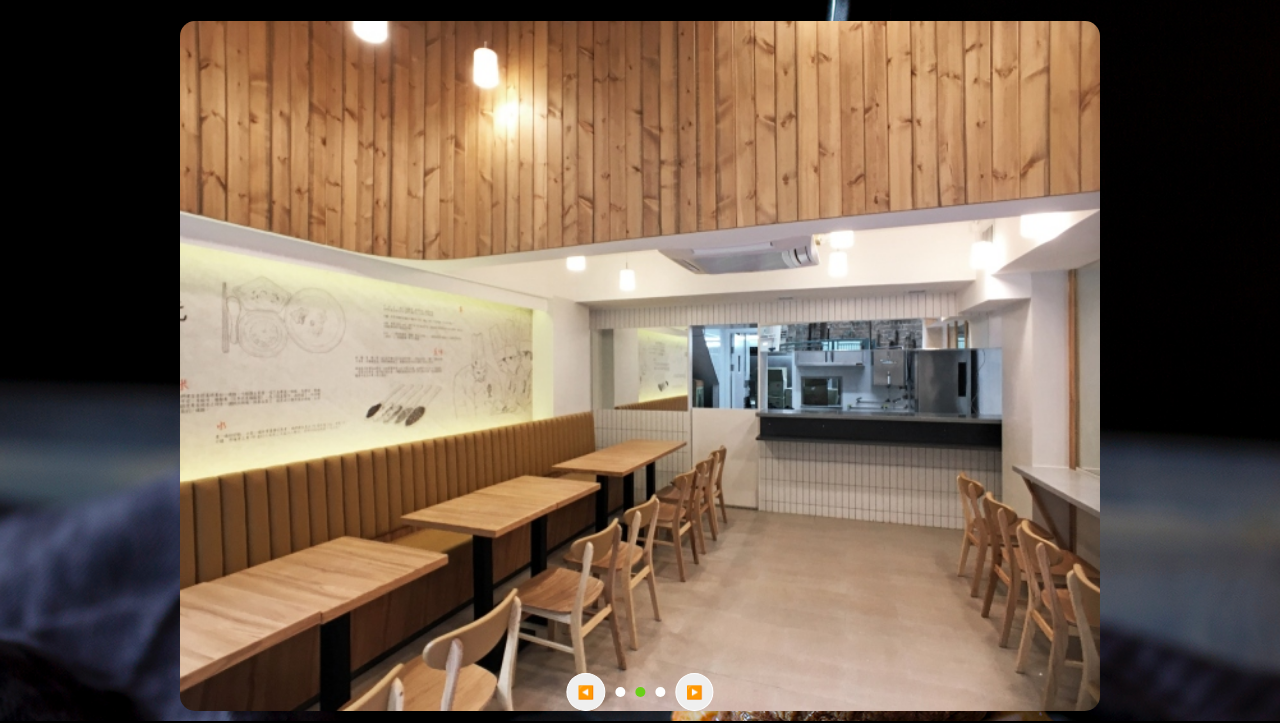
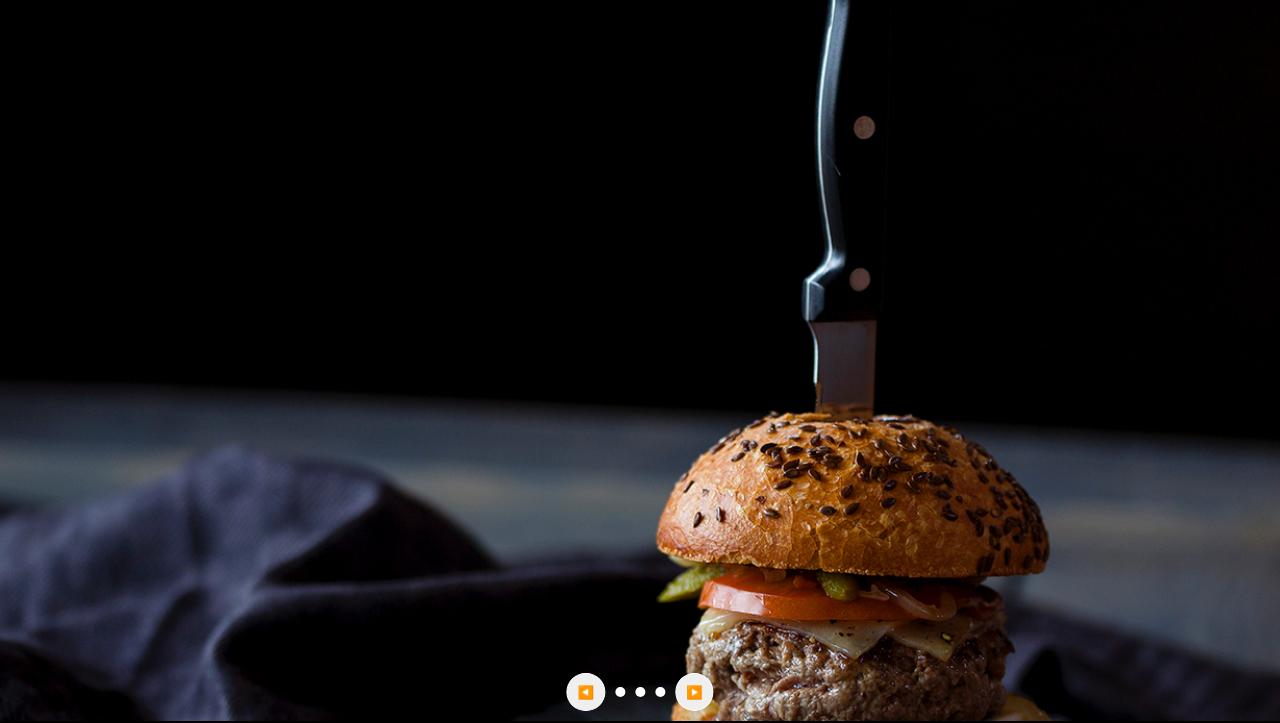
Before and after one commit to yusuforzibekov/final-project-js, a website with bundled scripts: page src/menu.html in a window 1280 px wide. Shown: the part 79-802 px from the top of the page. Built offline with nearby package versions, Linux system fonts and the light colour scheme.

Commit message:
Remove slider functionality and associated styles from header

```diff
--- a/src/js/menu.js
+++ /dev/null
@@ -1,64 +0,0 @@
-document.addEventListener('DOMContentLoaded', () => {
-    initializeSlider();
-});
-
-function initializeSlider() {
-    const next = document.querySelector('.btn--next');
-    const prev = document.querySelector('.btn--prev');
-    const sliders = document.querySelectorAll('.header-slider img');
-    const indicators = document.querySelectorAll('.indicator');
-
-    let currentIndex = 0;
-    let timer;
-
-    const updateSlide = (index) => {
-        sliders.forEach((slide, idx) => {
-            slide.style.opacity = idx === index ? '1' : '0';
-        });
-        indicators.forEach((indicator, idx) => {
-            indicator.classList.toggle('active', idx === index);
-        });
-    };
-
-    const nextSlide = () => {
-        currentIndex = (currentIndex + 1) % sliders.length;
-        updateSlide(currentIndex);
-        resetAutoplay();
-    };
-
-    const prevSlide = () => {
-        currentIndex = (currentIndex - 1 + sliders.length) % sliders.length;
-        updateSlide(currentIndex);
-        resetAutoplay();
-    };
-
-    const jumpToSlide = (index) => {
-        currentIndex = index;
-        updateSlide(currentIndex);
-        resetAutoplay();
-    };
-
-    const autoplay = () => {
-        timer = setTimeout(nextSlide, 3000);
-    };
-
-    const resetAutoplay = () => {
-        clearTimeout(timer);
-        autoplay();
-    };
-
-    // Event Listeners
-    next.addEventListener('click', nextSlide);
-    prev.addEventListener('click', prevSlide);
-
-    indicators.forEach((indicator, index) => {
-        indicator.addEventListener('click', () => jumpToSlide(index));
-    });
-
-    document.querySelector('.header-sliders').addEventListener('mouseover', () => clearTimeout(timer));
-    document.querySelector('.header-sliders').addEventListener('mouseout', autoplay);
-
-    // Initialize slider
-    updateSlide(currentIndex);
-    autoplay();
-}
--- a/src/menu.html
+++ b/src/menu.html
@@ -43,18 +43,6 @@
                 </div>
 
                 <div class="col-10 m-auto">
-                    <div class="header-sliders">
-                        <div class="header-slider">
-                            <img src="assets/images/slider1.jpg" alt="Slider Image 1">
-                        </div>
-                        <div class="header-slider">
-                            <img src="assets/images/slider2.jpg" alt="Slider Image 2">
-                        </div>
-                        <div class="header-slider">
-                            <img src="assets/images/slider3.jpg" alt="Slider Image 3">
-                        </div>
-                    </div>
-
                     <div class="btns">
                         <button class="btn btn--prev">◀️</button>
                         <ul class="indicators">
--- a/src/styles/header.scss
+++ b/src/styles/header.scss
@@ -63,19 +63,4 @@
         color: #fff;
         width: max-content;
     }
-
-    &-sliders {
-        position: relative;
-        z-index: 1;
-    }
-
-    &-slider {
-        & img {
-            width: 100%;
-            position: absolute;
-            left: 0;
-            top: 0;
-            border-radius:  15px;
-        }
-    }
 }
```
Also changed, not shown: src/assets/images/slider1.jpg, src/dist/style.css.
